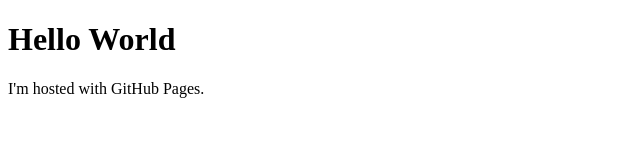
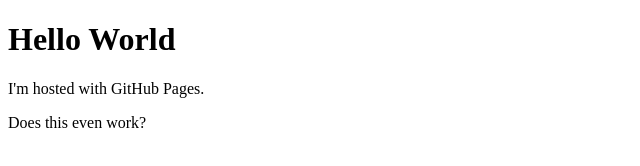
Before and after one commit to Blumanji/Blumanji.github.io, a plain HTML site: page index.html in a window 1280 px wide. Shown: the whole page, without its empty margins (0-640 px from the left). Drawn offline with Linux system fonts and the light colour scheme.

Commit message:
Pushing an update to debug

```diff
--- a/index.html
+++ b/index.html
@@ -3,5 +3,6 @@
 <body>
 <h1>Hello World</h1>
 <p>I'm hosted with GitHub Pages.</p>
+<p>Does this even work?</p>
 </body>
 </html>
```
